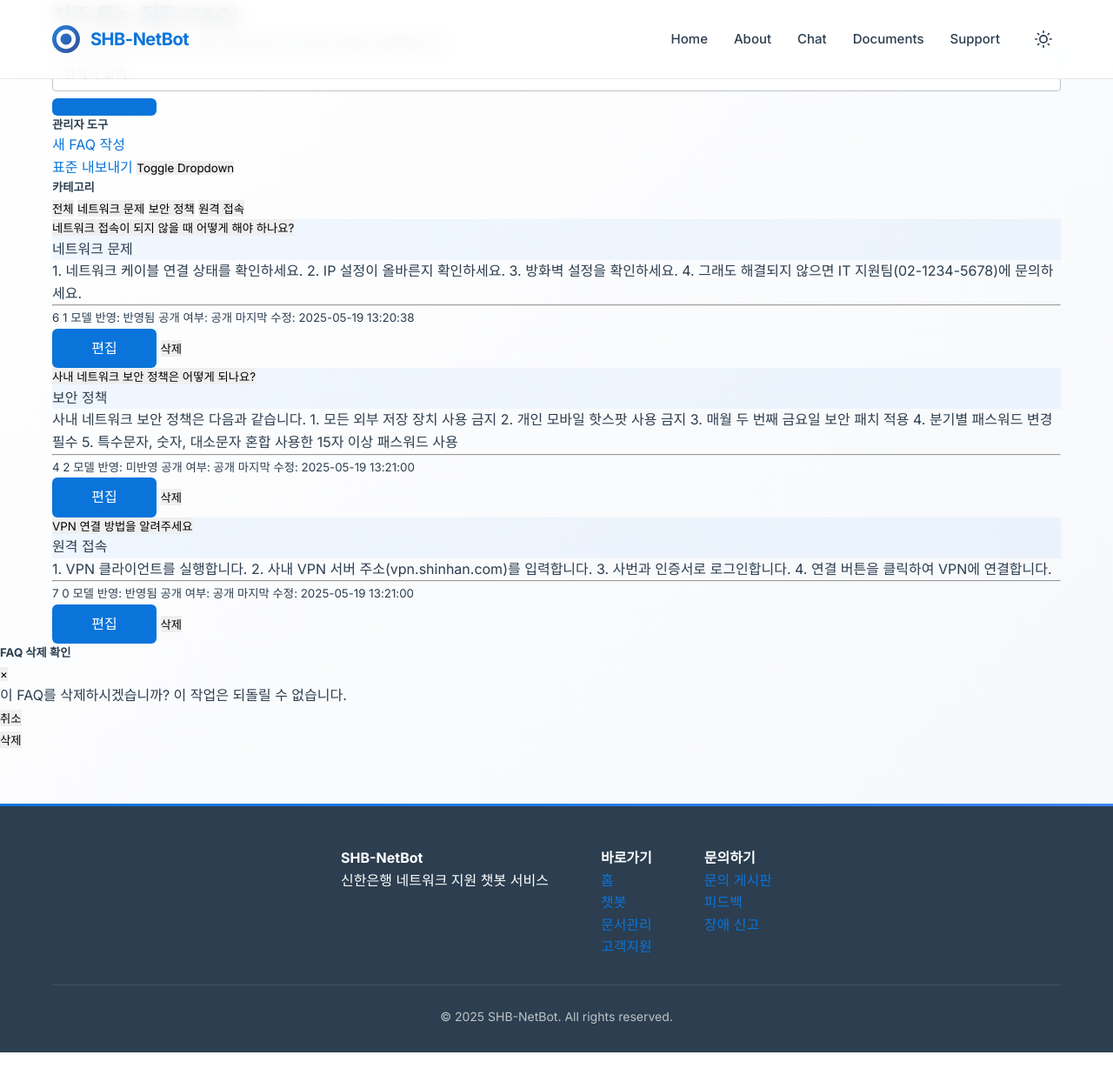
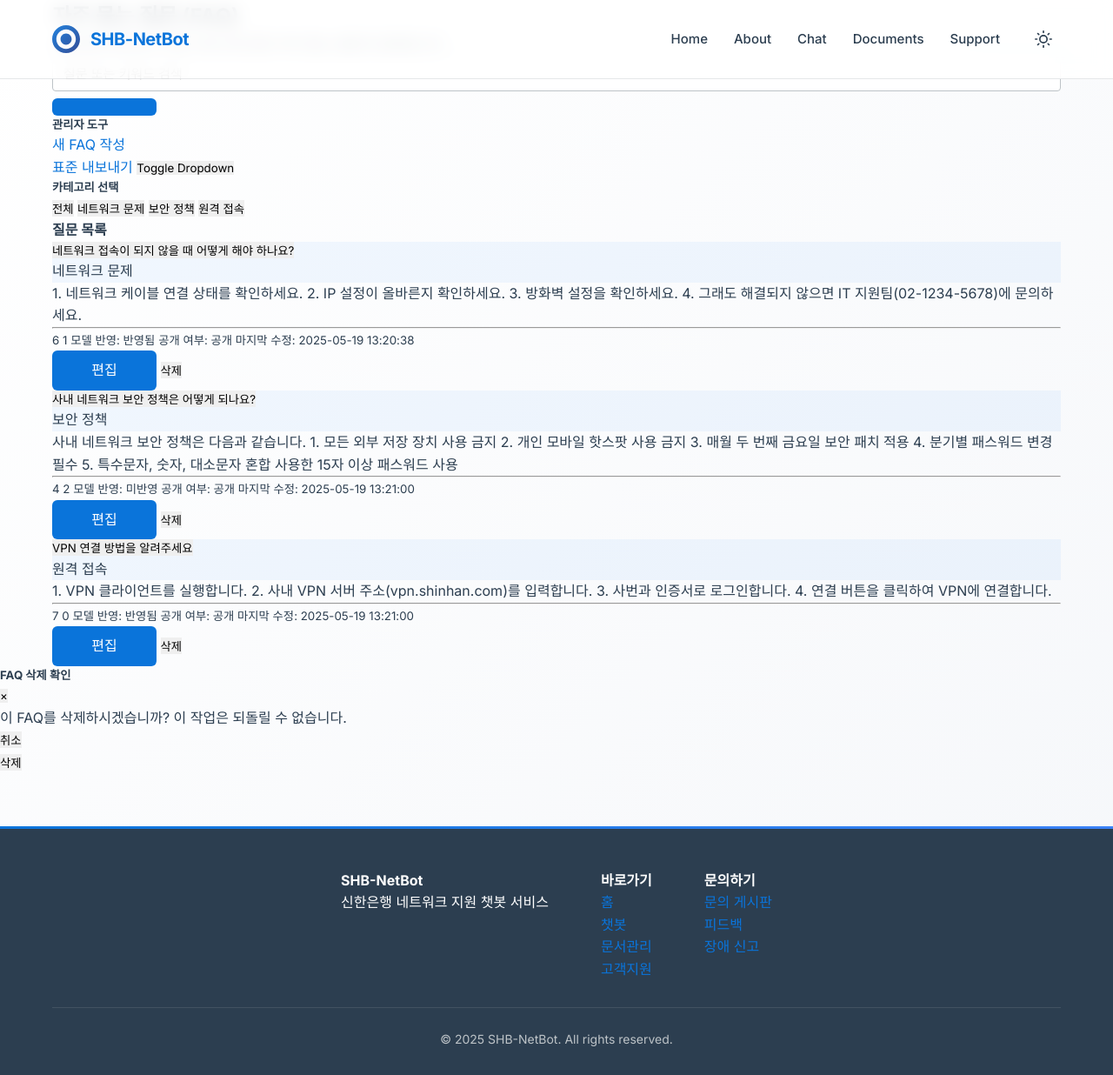
Before and after one commit to kshwan9170/SHB-NETBOT, a Flask app: page /faq?admin=1 in a window 1280 px wide. Shown: the whole page at 87% size. Before the commit the page ends 1210 px from the top, so only its background shows below. Run offline with Flask 3, Linux system fonts and the light colour scheme; data comes from the database, SQL or seed files in the repository; both versions use the stored data as it was after the commit.

Commit message:
Enhance user experience by improving FAQ access and visual elements
Updates FAQ UI, adds FAQ link to footer, and changes FAQ card icon in index.html.

Replit-Commit-Author: Agent
Replit-Commit-Session-Id: caea7a9a-f971-4013-acb2-bcedbda1cad0
Replit-Commit-Screenshot-Url: https://storage.googleapis.com/screenshot-production-us-central1/a337cdeb-84f2-4532-a3e1-f817ff1519f9/875b7bcf-53eb-4efd-9f81-99485daeafca.jpg

```diff
--- a/templates/faq_list.html
+++ b/templates/faq_list.html
@@ -50,27 +50,39 @@
     </nav>
 
 
-<div class="container mt-4">
-    <div class="row mb-4">
-        <div class="col-md-8">
-            <h2><i class="fas fa-question-circle"></i> 자주 묻는 질문 (FAQ)</h2>
+<div class="container mt-5">
+    <div class="card shadow-sm mb-4">
+        <div class="card-body">
+            <div class="row">
+                <div class="col-lg-7">
+                    <h2><i class="fas fa-book text-primary"></i> 자주 묻는 질문 (FAQ)</h2>
                     <p class="text-muted">신한은행 네트워크 지원 서비스에 관한 자주 묻는 질문과 답변입니다.</p>
                 </div>
-        <div class="col-md-4 text-right">
+                <div class="col-lg-5">
                     <!-- 검색 폼 -->
-            <form action="{{ url_for('faq_list') }}" method="GET" class="form-inline justify-content-end">
+                    <form action="{{ url_for('faq_list') }}" method="GET" class="mt-2">
                         <div class="input-group">
-                    <input type="text" name="search" class="form-control" placeholder="검색어 입력" value="{{ search }}">
+                            <input type="text" name="search" class="form-control form-control-lg" placeholder="질문 또는 키워드 검색" value="{{ search }}">
                             {% if is_admin %}
                             <input type="hidden" name="admin" value="1">
                             {% endif %}
                             <div class="input-group-append">
-                        <button class="btn btn-primary" type="submit"><i class="fas fa-search"></i></button>
+                                <button class="btn btn-primary btn-lg" type="submit"><i class="fas fa-search"></i></button>
                             </div>
                         </div>
                     </form>
                 </div>
             </div>
+        </div>
+    </div>
+
+    <!-- 검색 결과 표시 (검색어가 있을 경우) -->
+    {% if search %}
+    <div class="alert alert-info mb-4">
+        <i class="fas fa-info-circle"></i> '<strong>{{ search }}</strong>'에 대한 검색 결과입니다.
+        <a href="{{ url_for('faq_list', admin=1 if is_admin else 0) }}" class="btn btn-sm btn-outline-secondary ml-2">전체 목록 보기</a>
+    </div>
+    {% endif %}
 
     {% if is_admin %}
     <div class="row mb-4">
@@ -110,13 +122,19 @@
     {% if categories %}
     <div class="row mb-4">
         <div class="col-12">
-            <div class="card">
+            <div class="card shadow-sm">
                 <div class="card-body">
-                    <h5 class="card-title">카테고리</h5>
-                    <div class="btn-group category-filter">
-                        <button type="button" class="btn btn-outline-primary category-btn active" data-category="all">전체</button>
+                    <h5 class="card-title d-flex align-items-center">
+                        <i class="fas fa-tags text-primary mr-2"></i>카테고리 선택
+                    </h5>
+                    <div class="category-filter">
+                        <button type="button" class="btn btn-lg btn-outline-primary category-btn active m-1" data-category="all">
+                            <i class="fas fa-border-all mr-1"></i> 전체
+                        </button>
                         {% for category in categories %}
-                        <button type="button" class="btn btn-outline-primary category-btn" data-category="{{ category }}">{{ category }}</button>
+                        <button type="button" class="btn btn-lg btn-outline-primary category-btn m-1" data-category="{{ category }}">
+                            <i class="fas fa-tag mr-1"></i> {{ category }}
+                        </button>
                         {% endfor %}
                     </div>
                 </div>
@@ -128,17 +146,18 @@
     {% if faqs %}
     <div class="row">
         <div class="col-12">
+            <h4 class="mb-3 text-primary"><i class="fas fa-list"></i> 질문 목록</h4>
             <div class="accordion" id="faqAccordion">
                 {% for faq in faqs %}
                 <div class="card faq-item mb-3 shadow-sm" data-category="{{ faq.category }}">
                     <div class="card-header d-flex justify-content-between align-items-center" id="heading{{ faq.id }}" style="background-color: rgba(0, 123, 255, 0.05);">
-                        <h5 class="mb-0">
-                            <button class="btn btn-link collapsed" type="button" data-toggle="collapse" data-target="#collapse{{ faq.id }}" aria-expanded="false" aria-controls="collapse{{ faq.id }}">
+                        <h5 class="mb-0 w-75">
+                            <button class="btn btn-link collapsed text-left w-100" type="button" data-toggle="collapse" data-target="#collapse{{ faq.id }}" aria-expanded="false" aria-controls="collapse{{ faq.id }}">
                                 <i class="fas fa-question-circle text-primary mr-2"></i>
                                 {{ faq.question }}
                             </button>
                         </h5>
-                        <span class="badge badge-primary">{{ faq.category }}</span>
+                        <span class="badge badge-primary p-2">{{ faq.category }}</span>
                     </div>
                     <div id="collapse{{ faq.id }}" class="collapse" aria-labelledby="heading{{ faq.id }}" data-parent="#faqAccordion">
                         <div class="card-body">
```
Also changed, not shown: templates/index.html (+12 -5 lines), attached_assets/image_1747662401443.png (added), shinhan_netbot.db, 1 other file. Lines whose indentation alone changed are shown as unchanged.
